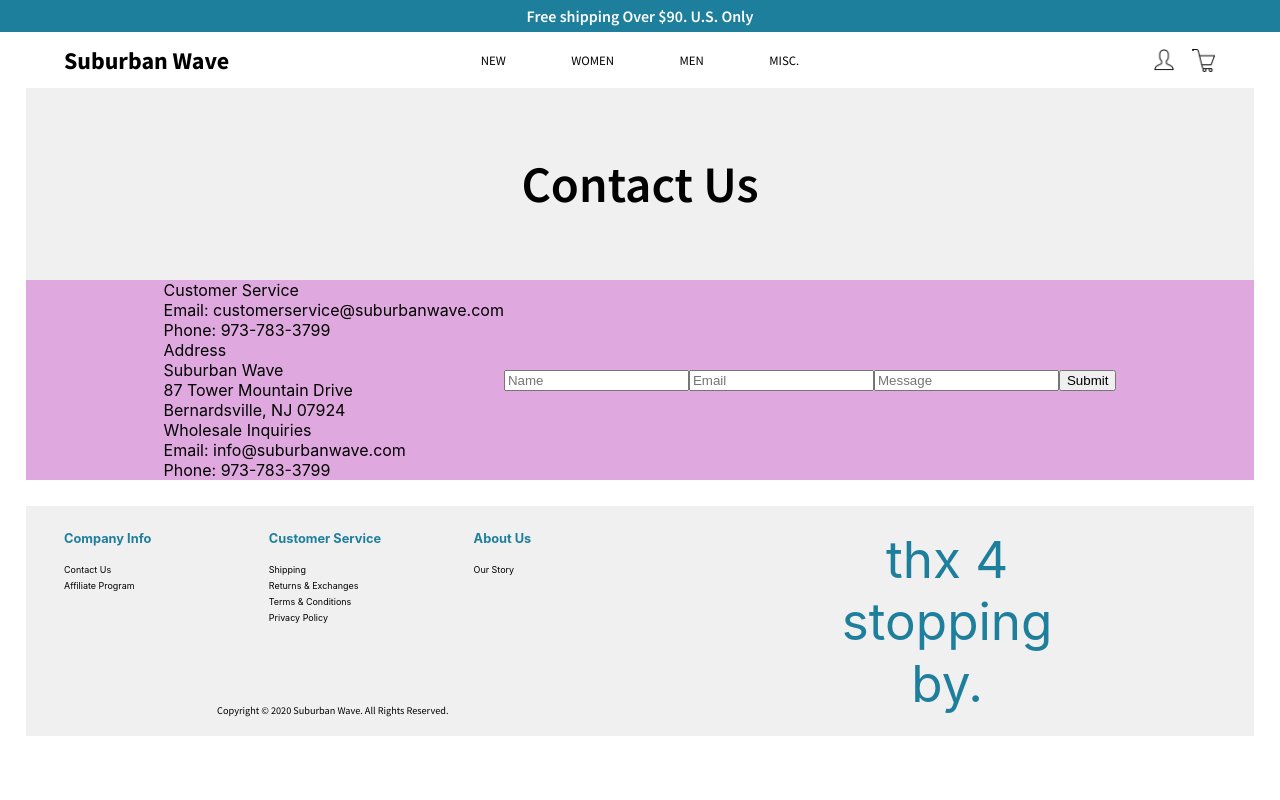
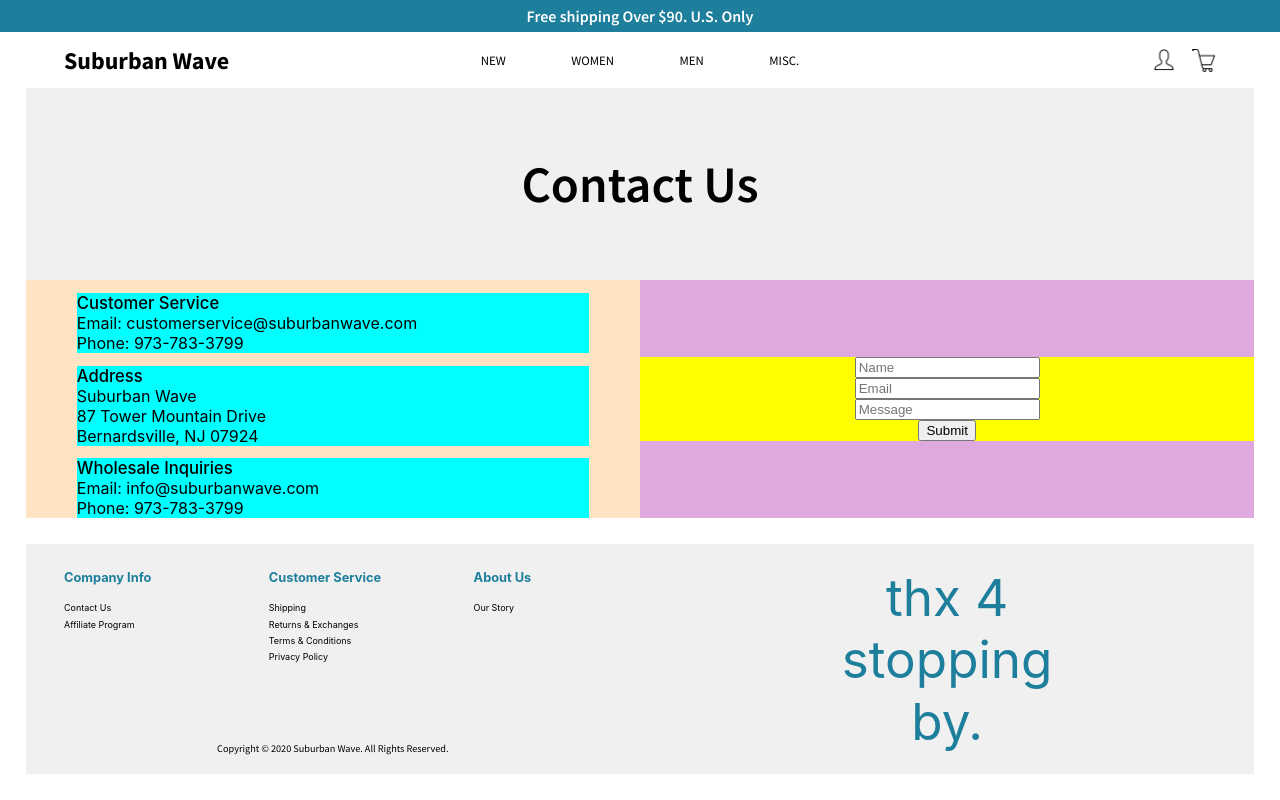
Before and after one commit to connorlagana/sw, a React (Create React App) app: page /contactus in a window 1280 px wide. Built offline with nearby package versions, Linux system fonts and the light colour scheme.

Commit message:
right wrong

```diff
--- a/src/App.scss
+++ b/src/App.scss
@@ -459,6 +459,35 @@
     justify-content: center;
     align-items: center;
     flex-direction: row;
+
+    & .cbLeft {
+      width: 48vw;
+      display: flex;
+      justify-content: center;
+      align-items: center;
+      flex-direction: column;
+      background-color: bisque;
+
+      & .cblDiv {
+        background-color: aqua;
+        width: 40vw;
+        margin-top: 1vw;
+
+        & #cbldTitle {
+          font-size: 1.3vw;
+          font-weight: 500;
+        }
+      }
+    }
+
+    & .contactForm {
+      width: 48vw;
+      background-color: yellow;
+      display: flex;
+      justify-content: center;
+      align-items: center;
+      flex-direction: column;
+    }
   }
 }
 
--- a/src/components/Contact.js
+++ b/src/components/Contact.js
@@ -10,22 +10,28 @@
       <div className="ContactUs">
         <div id="contactTitle">Contact Us</div>
         <div className="contactBottom">
+          <div className="cbLeft">
+            <div className="cblDiv">
+              <div id="cbldTitle">Customer Service</div>
               <div>
-            <div>
-              <div>Customer Service</div>
                 <div>Email: customerservice@suburbanwave.com</div>
                 <div>Phone: 973-783-3799</div>
               </div>
+            </div>
+            <div className="cblDiv">
+              <div id="cbldTitle">Address</div>
               <div>
-              <div>Address</div>
                 <div>Suburban Wave</div>
                 <div>87 Tower Mountain Drive</div>
                 <div>Bernardsville, NJ 07924</div>
               </div>
+            </div>
+            <div className="cblDiv">
+              <div id="cbldTitle">Wholesale Inquiries</div>
               <div>
-              <div>Wholesale Inquiries</div>
                 <div>Email: info@suburbanwave.com</div>
                 <div>Phone: 973-783-3799</div>
+              </div>
             </div>
           </div>
           <form className="contactForm">
```
Lines whose indentation alone changed are shown as unchanged.
